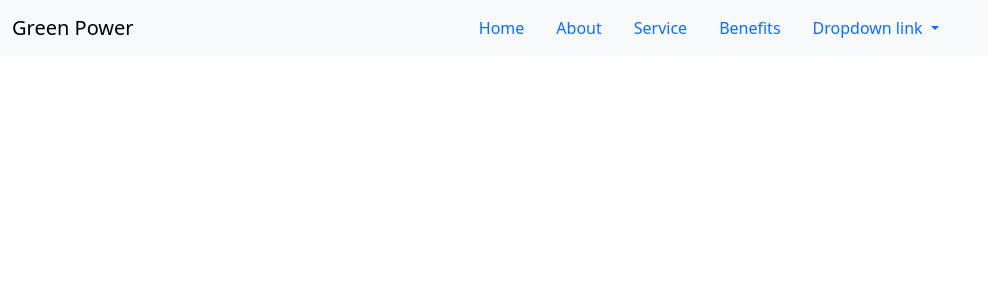
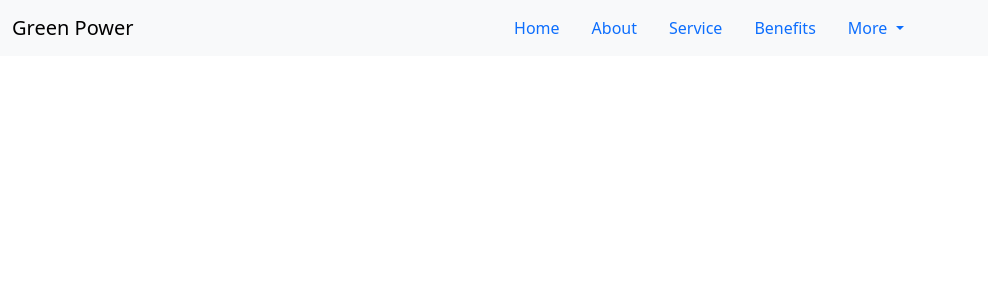
Before and after one commit to Ollatomiwa/Solar-landing-page, a Vue app in the folder solar-landingPage/: page / in a window 1280 px wide. Shown: the top 300 px of the page, without its empty margins (0-988 px from the left). Built offline with nearby package versions, Linux system fonts and the light colour scheme.

Commit message:
views and routers configured

```diff
--- a/solar-landingPage/src/components/NavBar.vue
+++ b/solar-landingPage/src/components/NavBar.vue
@@ -26,16 +26,20 @@
         <li class="nav-item">
           <a class="nav-link" href="#">Benefits</a>
         </li>
-        <li class="nav-item dropdown justify-content-end">
+        <div class="justify-content-end">
+        <li class="nav-item dropdown">
           <a class="nav-link dropdown-toggle" href="#" role="button" data-bs-toggle="dropdown"
           aria-expanded="false">
-            Dropdown link
+            More
           </a>
           <ul class="dropdown-menu ">
             <li><a class="dropdown-item" href="#">Contact Us</a></li>
             <li><a class="dropdown-item" href="#">Registration</a></li>
           </ul>
         </li>
+
+        </div>
+
       </ul>
     </div>
   </div>
```
Also changed, not shown: solar-landingPage/src/routers/index.js (+51 -0 lines), solar-landingPage/src/views/Aboutview.vue (added), solar-landingPage/src/views/Benefitsview.vue (added), solar-landingPage/src/views/Homeview.vue (added), solar-landingPage/src/views/Registrationviews.vue (added), solar-landingPage/src/views/Serviceview.vue (added), solar-landingPage/src/views/contactusview.vue (added).
